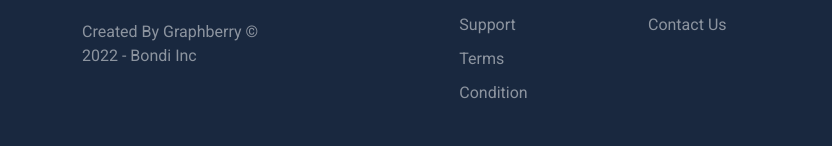
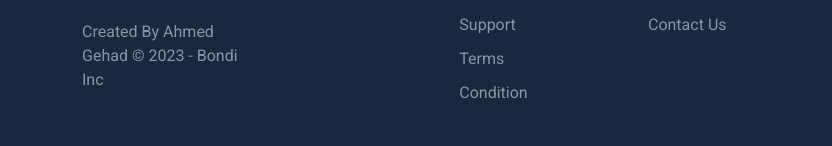
Before and after one commit to Ahmed-Gehad/Bondi, a plain HTML site: page index.html in a window 1280 px wide. Shown: the part 5460-5606 px from the top of the page, 0-832 px from the left. Drawn offline with Linux system fonts and the light colour scheme.

Commit message:
Update index.html

```diff
--- a/index.html
+++ b/index.html
@@ -612,7 +612,7 @@
                         tellus.
                      </p>
                      <p class="w-50 mx-md-0 mx-auto">
-                        Created By <span class="sp-1">Graphberry</span> © 2022
+                        Created By <span class="sp-1">Ahmed Gehad</span> © 2023
                         -<span class="sp-2"> Bondi Inc</span>
                      </p>
                   </div>
```
